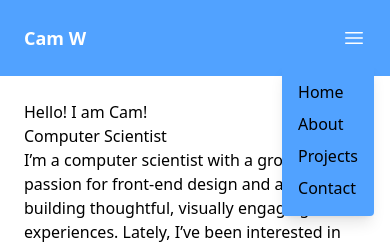
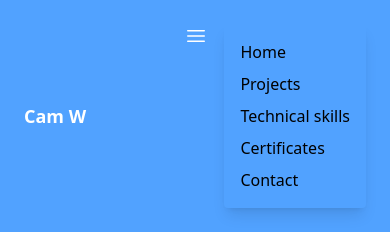
Before and after one commit to camy-code/camy-code.github.io, an Angular app: page / in a window 390 px wide. Both pictures are taken after a click on the icon 354 px from the left and 38 px from the top of the page. Shown: the top 248 px of the page. Built offline with nearby package versions, Linux system fonts and the light colour scheme.

Commit message:
Trying to solve the wierd visual bug

```diff
--- a/src/app/components/layout/navbar/navbar.html
+++ b/src/app/components/layout/navbar/navbar.html
@@ -1,31 +1,40 @@
 <div id="nav-container" class="bg-blue-400">
-    <div class="flex flex-row justify-between items-center p-4 md:w-3/4  mx-auto p-6">
+  <div class="flex flex-row justify-between items-center p-4 md:w-3/4 mx-auto p-6">
     <div class="flex flex-row gap-2">
-
       <h1 class="text-lg font-bold text-white">Cam W</h1>
     </div>
     <div class="flex flex-row gap-4">
+        <!-- Mobile view -->
       @if (isMobile()) {
-                <svg (click)="isMenuOpen.set(!isMenuOpen())" xmlns="http://www.w3.org/2000/svg" fill="none" viewBox="0 0 24 24" stroke-width="1.5" stroke="currentColor" class="w-6 h-6 text-white cursor-pointer">
-                    <path stroke-linecap="round" stroke-linejoin="round" d="M3.75 6.75h16.5M3.75 12h16.5m-16.5 5.25h16.5" />
+        <svg
+          (click)="isMenuOpen.set(!isMenuOpen())"
+          xmlns="http://www.w3.org/2000/svg"
+          fill="none"
+          viewBox="0 0 24 24"
+          stroke-width="1.5"
+          stroke="currentColor"
+          class="w-6 h-6 text-white cursor-pointer"
+        >
+          <path
+            stroke-linecap="round"
+            stroke-linejoin="round"
+            d="M3.75 6.75h16.5M3.75 12h16.5m-16.5 5.25h16.5"
+          />
         </svg>
         @if (isMenuOpen()) {
-                    <div class="absolute top-16 right-4 bg-blue-400 p-4 rounded shadow-lg flex flex-col gap-2">
-                        <a href="#hero-section" class="hover:text-blue-500">Home</a>
-                        <a href="#about-section" class="hover:text-blue-500">About</a>
-                        <a href="#projects-section" class="hover:text-blue-500">Projects</a>
-                        <a href="#contact-section" class="hover:text-blue-500">Contact</a>
-
+          <div
+            class="bg-blue-400 p-4 rounded shadow-lg flex flex-col gap-2"
+          >
+            @for (item of menuItems; track $index) {
+              <a [href]="item.link" class="hover:text-blue-500">{{ item.title }}</a>
+            }
           </div>
         }
+        <!-- Desktop view -->
       } @else {
         @for (item of menuItems; track $index) {
-                   <a [href]="item.link" class="hover:text-blue-500">{{item.title}}</a>
+          <a [href]="item.link" class="hover:text-blue-500">{{ item.title }}</a>
         }
-        <!-- <a href="#hero-section" class="hover:text-blue-500">Home</a>
-        <a href="#about-section" class="hover:text-blue-500">About</a>
-        <a href="#projects-section" class="hover:text-blue-500">Projects</a>
-        <a href="#contact-section" class="hover:text-blue-500">Contact</a> -->
       }
     </div>
   </div>
```
Lines whose indentation alone changed are shown as unchanged.
